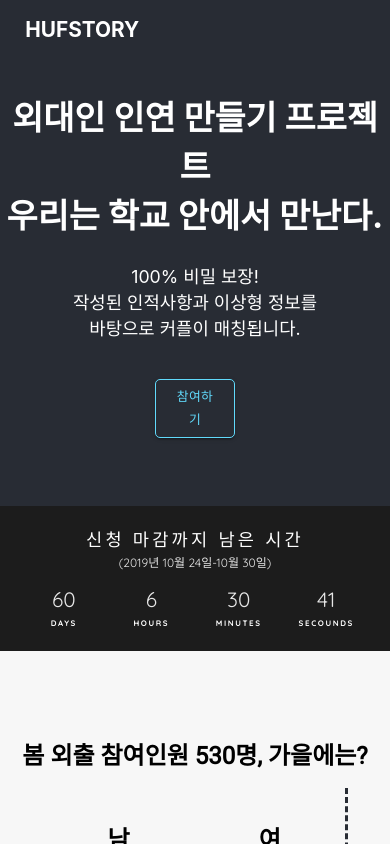
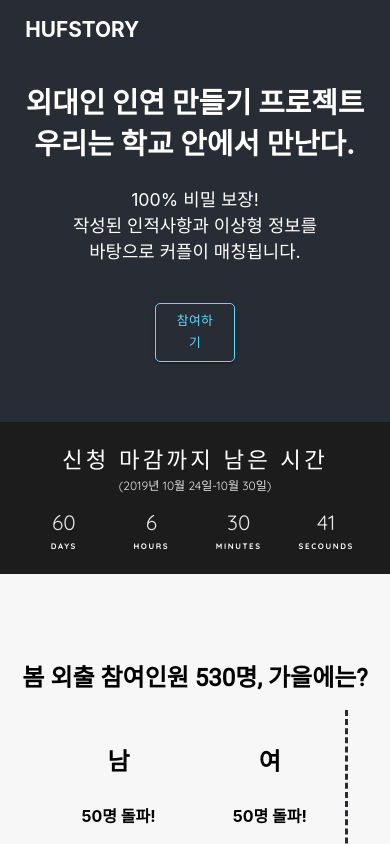
Before and after one commit to hufstory/project-Oechul-front, a React (Create React App) app: page / in a window 390 px wide. Shown: the top 844 px of the page. Built offline with nearby package versions, Linux system fonts and the light colour scheme.

Commit message:
main_mobile

```diff
--- a/src/components/Body/Main/style.scss
+++ b/src/components/Body/Main/style.scss
@@ -18,10 +18,14 @@
         font-size: calc(10px + 2vmin);
         color: white;
 
+        @include media("<medium"){
+            min-height: 50vh;
+        }
+
         .Main-Container{
             @include media("<medium"){
                 .Main-Text{
-                    font-size: 4vh;
+                    font-size: 1.8rem;
                 }
                 .Main-subText{
 
--- a/src/components/lib/Timer/styles.scss
+++ b/src/components/lib/Timer/styles.scss
@@ -21,7 +21,7 @@
 
     p {
       color: #fff;
-      font-size: 1.5rem;
+      font-size: 1.8rem;
       font-weight: 400;
       margin: 0 auto;
       padding: 0;
@@ -45,7 +45,7 @@
     @include media('<medium'){
       p {
         color: #fff;
-        font-size: 1.1rem;
+        font-size: 1.4rem;
         font-weight: 400;
         margin: 0 auto;
         padding: 0;
```
